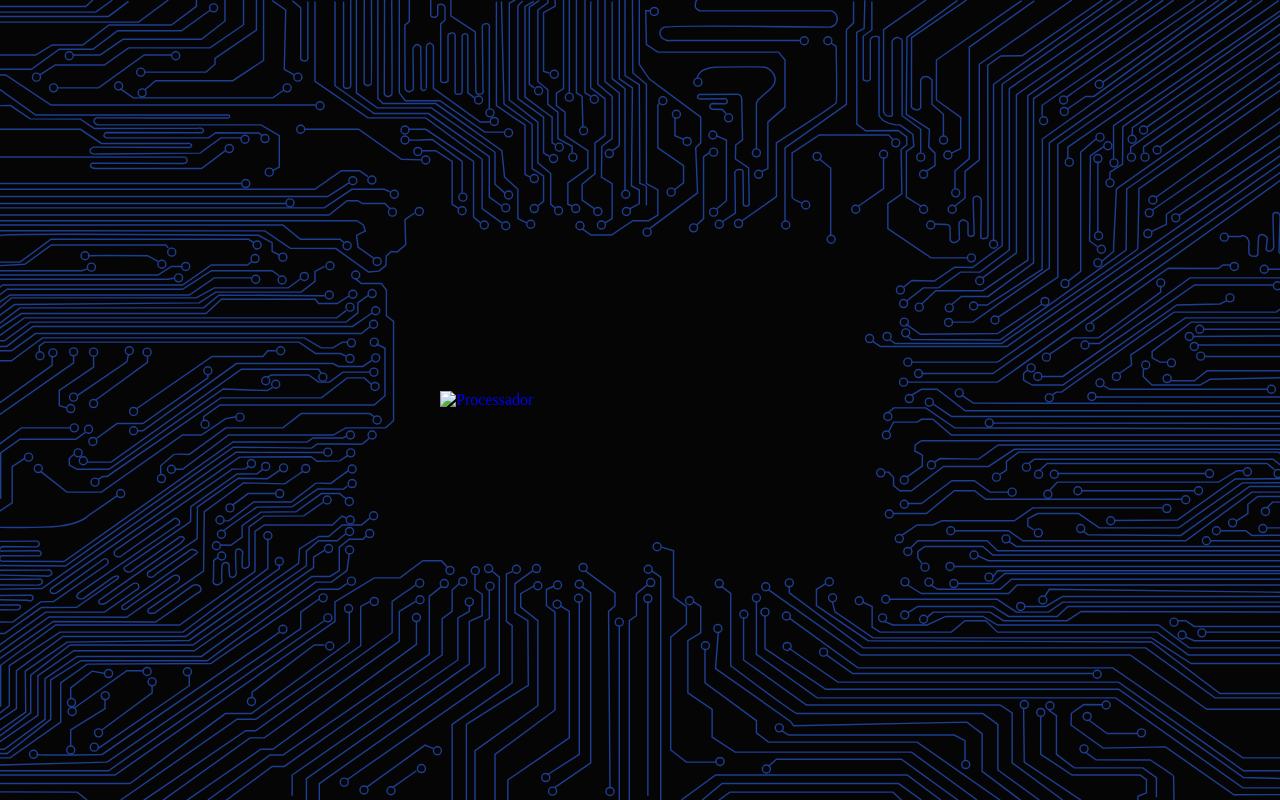
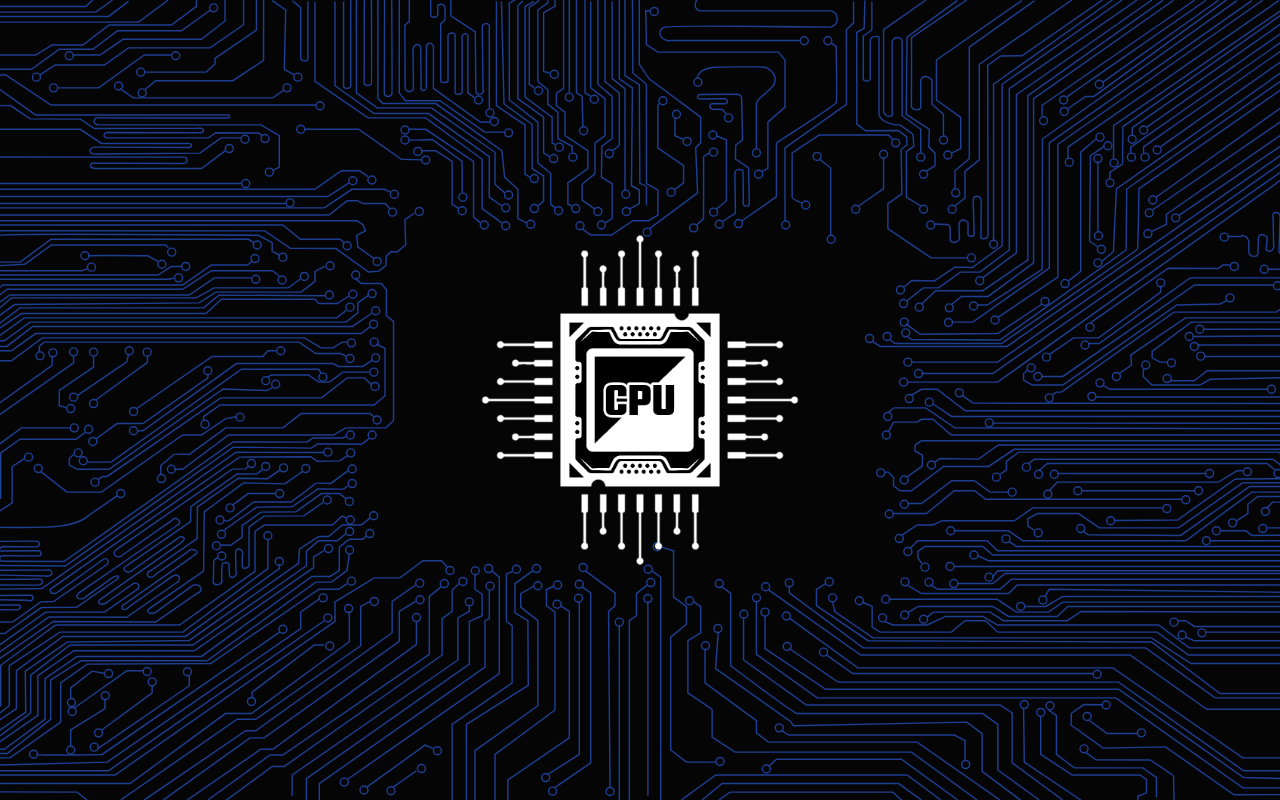
Before and after one commit to 191Pedro/processador.io, a plain HTML site: page index.html in a window 1280 px wide. Drawn offline with Linux system fonts and the light colour scheme.

Commit message:
Update index.html

```diff
--- a/index.html
+++ b/index.html
@@ -6,14 +6,14 @@
     <meta name="author" content="Felipe Yuji Oda Majer">
     <title>Processador</title>
     <link rel="stylesheet" type="text/css" href="css/1.css">
-    <link rel="icon" type="image/png" href="../processador/css/img/website-icon.png">
+    <link rel="icon" type="image/png" href="../css/img/website-icon.png">
     <script src="javas/1.js"></script>
 </head>
 <body>
     <div class="cg">
         <main>
             <section class="content">
-                <a class="middle" href="html/index2.html"><img class="middle2" src="../processador/css/img/cpu-logo.png" alt="Processador"></a>
+                <a class="middle" href="html/index2.html"><img class="middle2" src="../css/img/cpu-logo.png" alt="Processador"></a>
                 <svg version="1.1" xmlns="http://www.w3.org/2000/svg" xmlns:xlink="http://www.w3.org/1999/xlink" x="0px" y="0px" viewBox="0 0 960 560" style="enable-background:new 0 0 960 560; object-fit: cover;" xml:space="preserve" width="100vw" height="100vh" preserveAspectRatio="xMidYMid slice">
                     <g id="lines">
                         <polyline class="st0" points="838.4,0 743.5,66.3 743.5,177 720,194.3 	"/>
```
